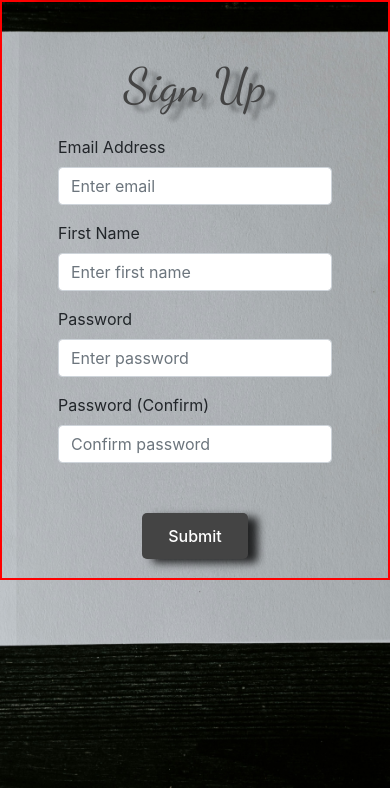
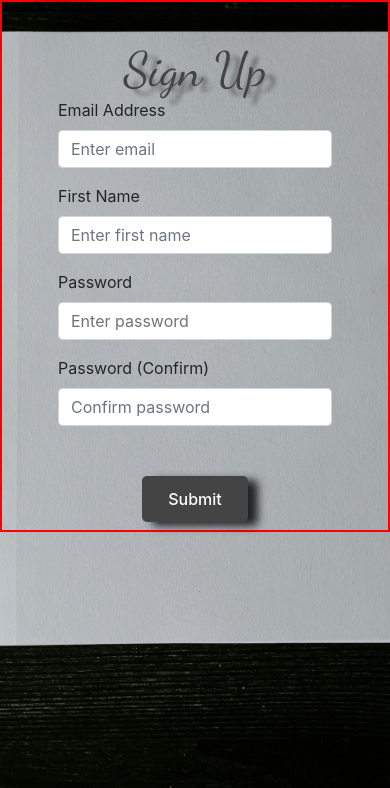
Before and after one commit to Bre0409/python-flask-assignment, a Flask app: page /sign-up in a window 390 px wide. Shown: the part 56-844 px from the top of the page. Run offline with Flask 3, Linux system fonts and the light colour scheme; some libraries are stand-ins or nearby versions.

Commit message:
updated mq

```diff
--- a/website/static/css/sign_up.css
+++ b/website/static/css/sign_up.css
@@ -29,8 +29,28 @@
 }
 @media(max-width: 376px){
   .container{
-      padding-top: 0%;
-  padding-bottom: 0%;
+
   }
+  .signupbtn{
+    margin-top: 20px;
+  }
+h3{
+  font-size: 2rem;
+  margin-top: 0px;
+  padding-top: 0px;
+}
 
 }
+@media(max-width: 767px) {
+.mainheader{
+  margin: 0px;
+  padding: 0px;
+  /* padding-bottom: 2%; */
+}
+.container{
+  padding: 0px;
+  padding-bottom: 2%;
+  margin: 0px;
+  margin: auto;
+}
+}
--- a/website/templates/sign_up.html
+++ b/website/templates/sign_up.html
@@ -6,7 +6,7 @@
 <link rel="stylesheet" href="{{ url_for('static', filename='css/sign_up.css') }}" />
 
 <form id="signup-form" method="POST" novalidate>
-  <h3 style="text-align:center;">Sign Up</h3>
+  <h3 class="mainheader" style="text-align:center;">Sign Up</h3>
 
   <div class="form-group">
     <label for="email">Email Address</label>
@@ -68,7 +68,7 @@
 
   <br />
 
-  <button type="submit">Submit</button>
+  <button class="signupbtn" type="submit">Submit</button>
 </form>
 
 <script type="text/javascript" src="{{ url_for('static', filename='js/script.js') }}"></script>
```
